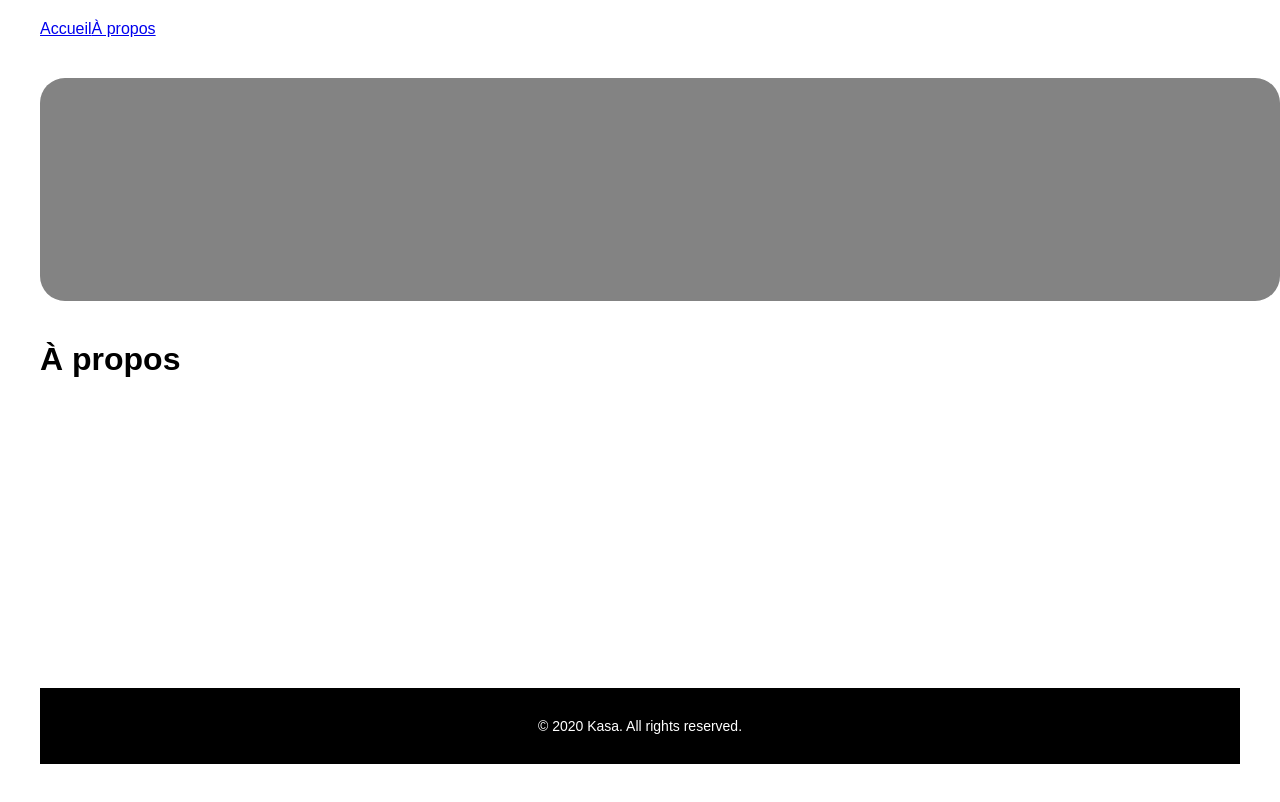
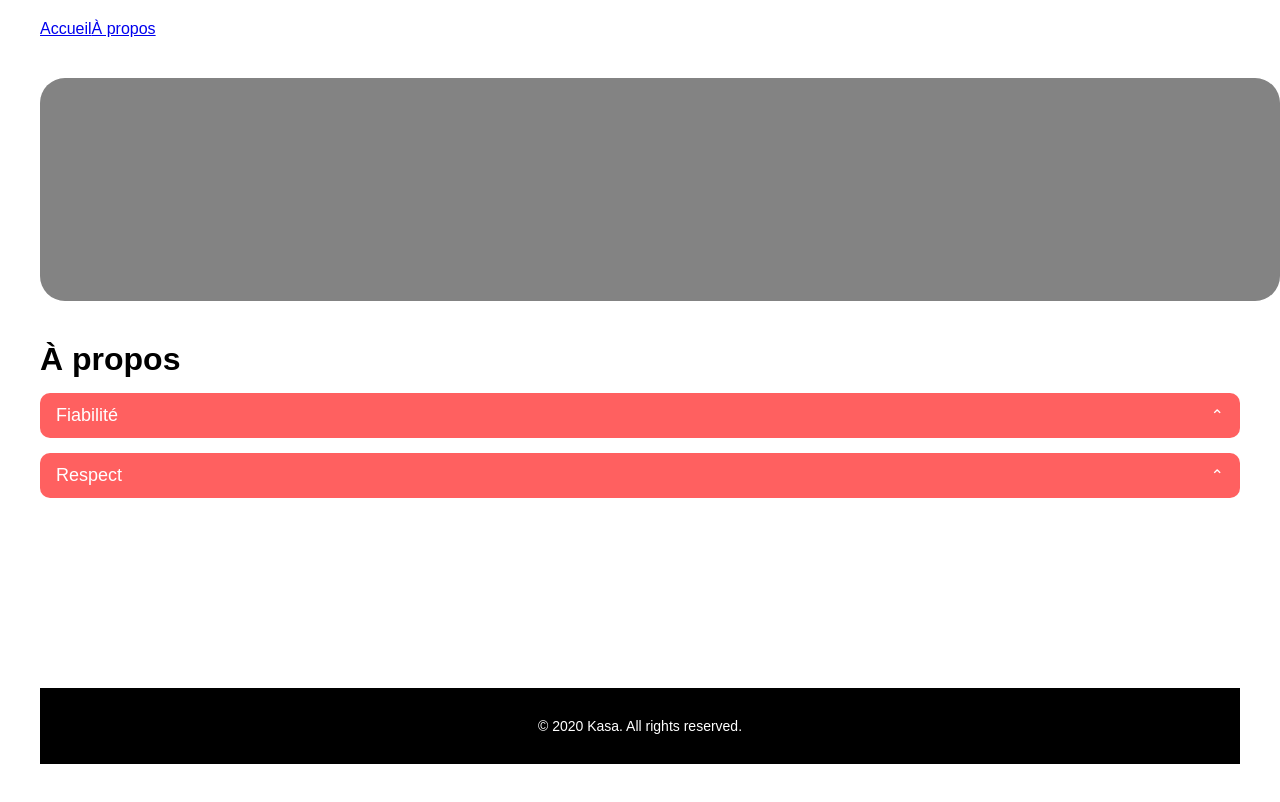
Before and after one commit to Kalcindor/kasa, a React (Vite) app: page /about in a window 1280 px wide. Shown: the top 802 px of the page. Built offline with nearby package versions, Linux system fonts and the light colour scheme.

Commit message:
[feature]: adding collapse feature in housing and about pages

```diff
--- /dev/null
+++ b/src/components/Collapse/Collapse.jsx
@@ -0,0 +1,17 @@
+import { useState } from "react";
+import "./Collapse.scss";
+
+export default function Collapse({ title, children }) {
+  const [open, setOpen] = useState(false);
+
+  return (
+    <div className="collapse">
+      <div className="collapse__header" onClick={() => setOpen(!open)}>
+        <h3>{title}</h3>
+        <span className={open ? "arrow arrow--open" : "arrow"}>⌃</span>
+      </div>
+
+      {open && <div className="collapse__content">{children}</div>}
+    </div>
+  );
+}
--- /dev/null
+++ b/src/components/Collapse/Collapse.scss
@@ -0,0 +1,38 @@
+@import "../../styles/variables.scss";
+
+.collapse {
+    margin: 15px 0;
+    border-radius: 10px;
+    background: #f6f6f6;
+    overflow: hidden;
+
+    .collapse__header {
+        background: $primary-color;
+        color: white;
+        padding: 12px 16px;
+        display: flex;
+        justify-content: space-between;
+        align-items: center;
+        cursor: pointer;
+
+        h3 {
+            font-size: 18px;
+            font-weight: 500;
+        }
+
+        .arrow {
+            transition: transform 0.3s;
+
+            &--open {
+                transform: rotate(180deg);
+            }
+        }
+    }
+
+    .collapse__content {
+        padding: 16px;
+        color: $text-color;
+        font-size: 16px;
+        line-height: 1.5;
+    }
+}
--- a/src/pages/About/About.jsx
+++ b/src/pages/About/About.jsx
@@ -1,11 +1,19 @@
 import Banner from "../../components/Banner/Banner";
 //import aboutBanner from "../../assets/banner-about.jpg";
+import Collapse from "../../components/Collapse/Collapse";
 
 export default function About() {
   return (
     <>
-    <Banner /*text="À propos" *//>
-    <h1>À propos</h1>
-  </>
+      <Banner /*text="À propos" */ />
+      <h1>À propos</h1>
+      <Collapse title="Fiabilité">
+        <p>Votre texte ici...</p>
+      </Collapse>
+
+      <Collapse title="Respect">
+        <p>Votre texte ici...</p>
+      </Collapse>
+    </>
   );
 }
--- a/src/pages/Housing/Housing.jsx
+++ b/src/pages/Housing/Housing.jsx
@@ -2,6 +2,8 @@ import { useParams } from "react-router-dom";
 import data from "../../data/housing.json";
 import Tag from "../../components/Tag/Tag";
 import Rating from "../../components/Rating/Rating";
+import Collapse from "../../components/Collapse/Collapse";
+
 import "./Housing.scss";
 
 export default function Housing() {
@@ -21,6 +23,15 @@ export default function Housing() {
       <div className="rating-container">
         <Rating value={parseInt(housing.rating)} />
       </div>
+      <Collapse title="Description">{housing.description}</Collapse>
+
+      <Collapse title="Équipements">
+        <ul>
+          {housing.equipments.map((item, index) => (
+            <li key={index}>{item}</li>
+          ))}
+        </ul>
+      </Collapse>
     </>
   );
 }
```
